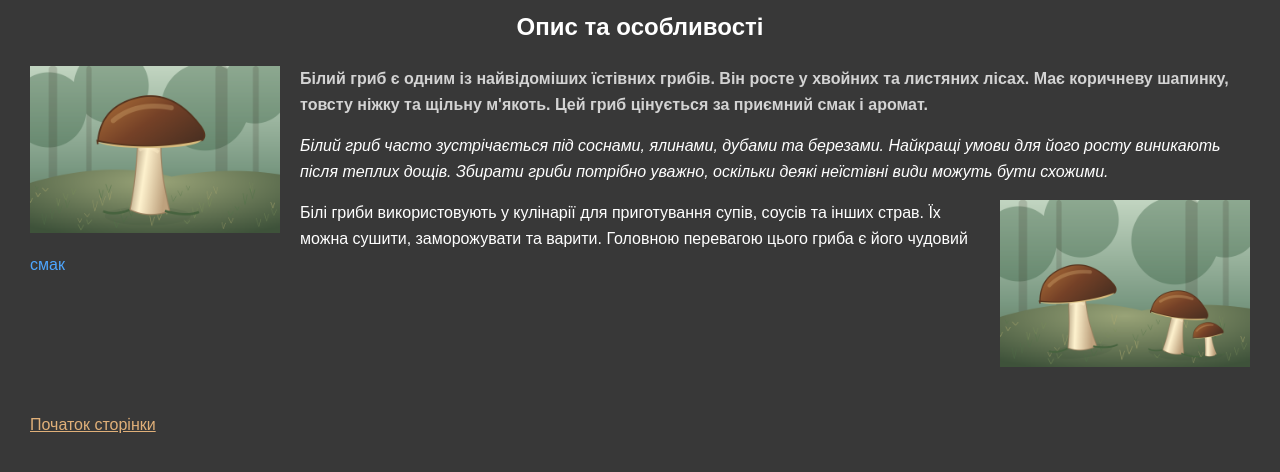
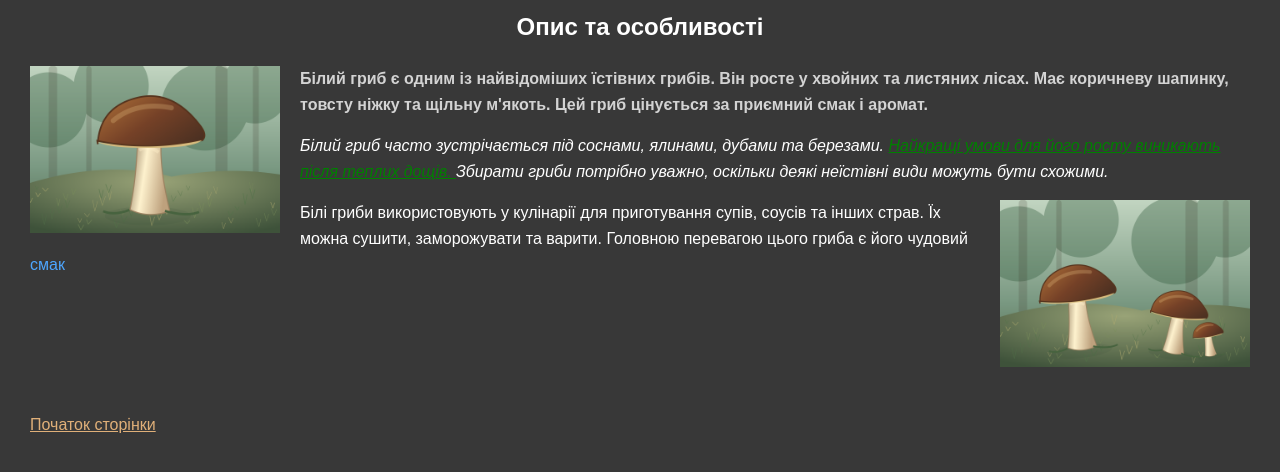
Before and after one commit to antipovbogdan52/web-lab2, a plain HTML site: page bilyi-gryb.html in a window 1280 px wide. Shown: the part 142-614 px from the top of the page. Drawn offline with Linux system fonts and the light colour scheme.

Commit message:
Add green class for green text with underline

```diff
--- a/style2.css
+++ b/style2.css
@@ -23,7 +23,10 @@ a {
 .second {
     font-style: italic;
 }
-
+.green {
+    color: green;
+    text-decoration: underline;
+}
 .blue {
     color: #4da6ff;
 }
```
